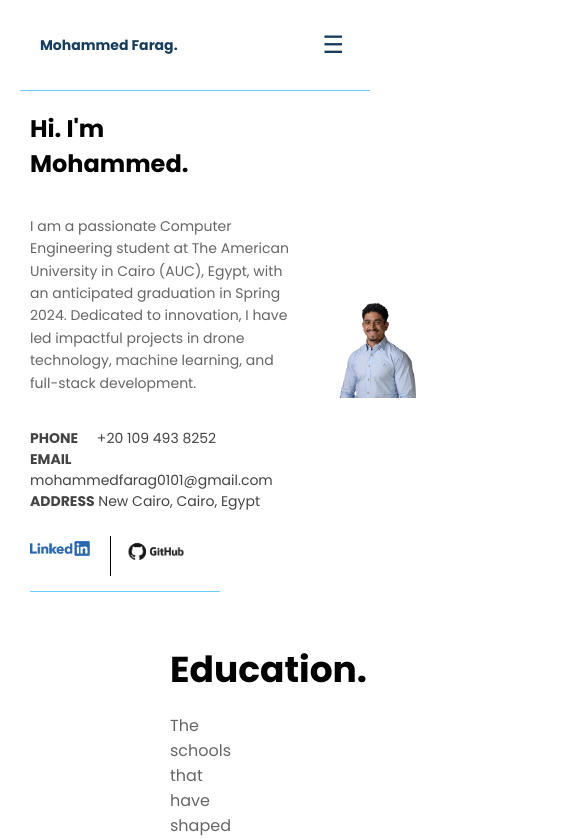
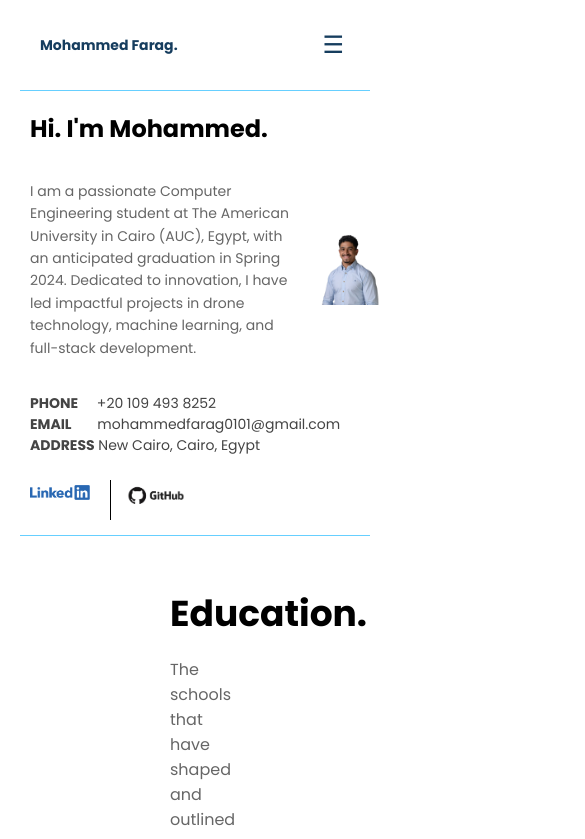
Before and after one commit to mfaraggg/my-online-resume, a React (Create React App) app: page / in a window 390 px wide. Shown: the top 839 px of the page, 585 px wide, since content can reach past the window. Built offline with nearby package versions, Linux system fonts and the light colour scheme.

Commit message:
fix: mobile friendly home page

```diff
--- a/src/css/Home.css
+++ b/src/css/Home.css
@@ -5,7 +5,7 @@
   }
 
   .home-content {
-    margin: 0 auto;
+    margin: 0 0; /* 0 auto */
     padding-left: 150px;
     padding-right: 150px;
   }
@@ -96,14 +96,20 @@
     flex-direction: row; /* Stack elements vertically on smaller screens */
   }
 
+  .home-section {
+    border-bottom: 1px solid #66cfff;
+  }
+
   .home-content {
     padding-left: 10px;
+    padding-right: 200px;
   }
 
   .home-content h1 {
     font-size: 24px;
     margin-bottom: 20px;
     font-family: 'Poppins', sans-serif;
+    width: 110%; /**/
   }
 
   .home-content .intro-text {
@@ -121,20 +127,33 @@
     margin-bottom: 5px; /* Add space between the image and the text below */
   }
 
-  .home-content h1,
+  /* .home-content h1,
   .profile-image {
-    width: 90%; /* Make both elements responsive to the screen width */
-  }
+    width: 90%;
+    margin-bottom: 20px;
+  } */
 
   .intro-text {
     width: 110%; /* Ensure the intro text takes up the full width */
   }
 
+  .profile-image {
+    margin-bottom: 100px;
+    width: 90%; /**/
+  }
+
   .contact-info {
+    width: 1000%;
     margin-top: 20px;
     font-size: 14px;
     color: #444;
     font-family: 'Poppins', sans-serif;
+  }
+
+  .content-with-image {
+    display: flex;
+    align-items: center;
+    border-bottom: none;
   }
 
   .logos {
```
